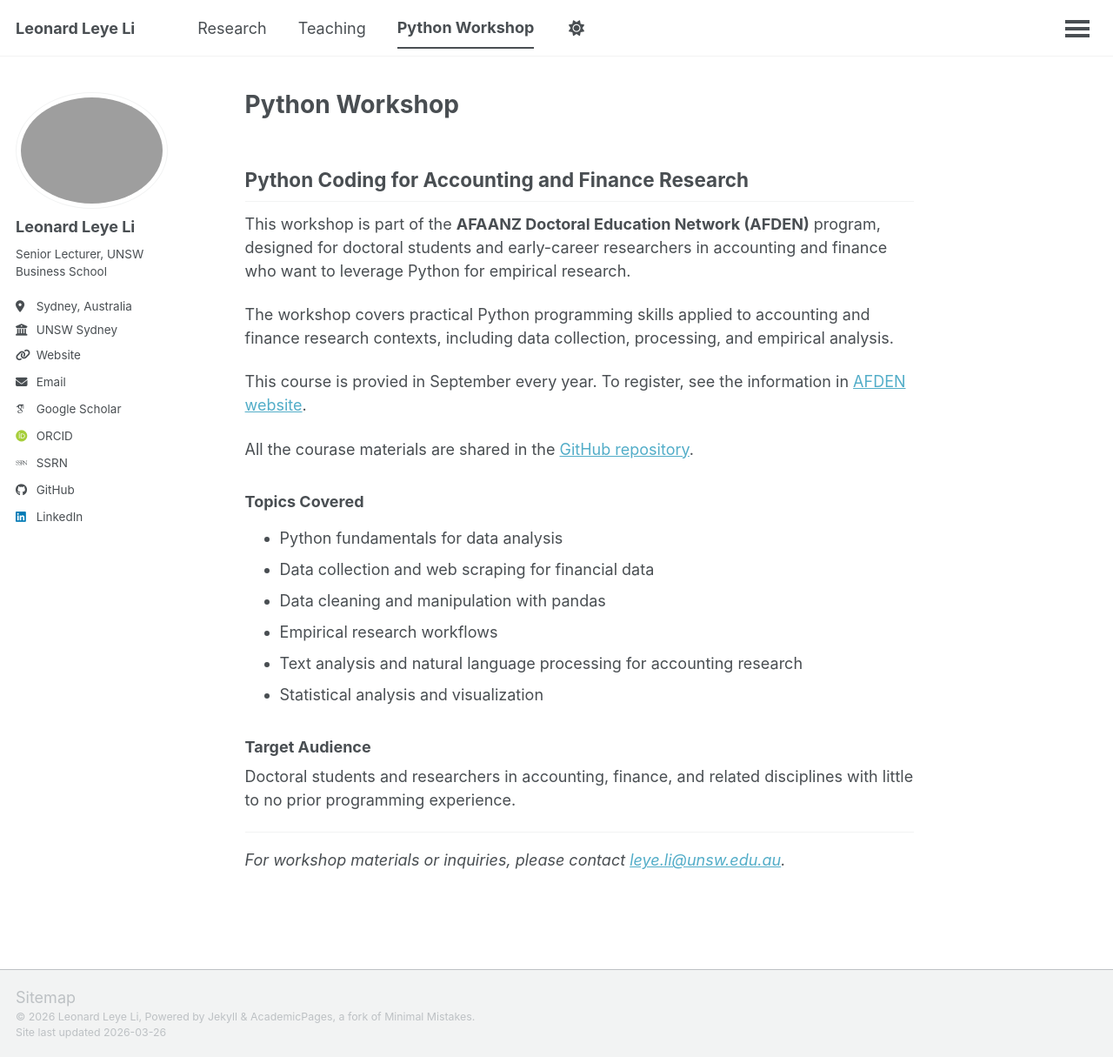
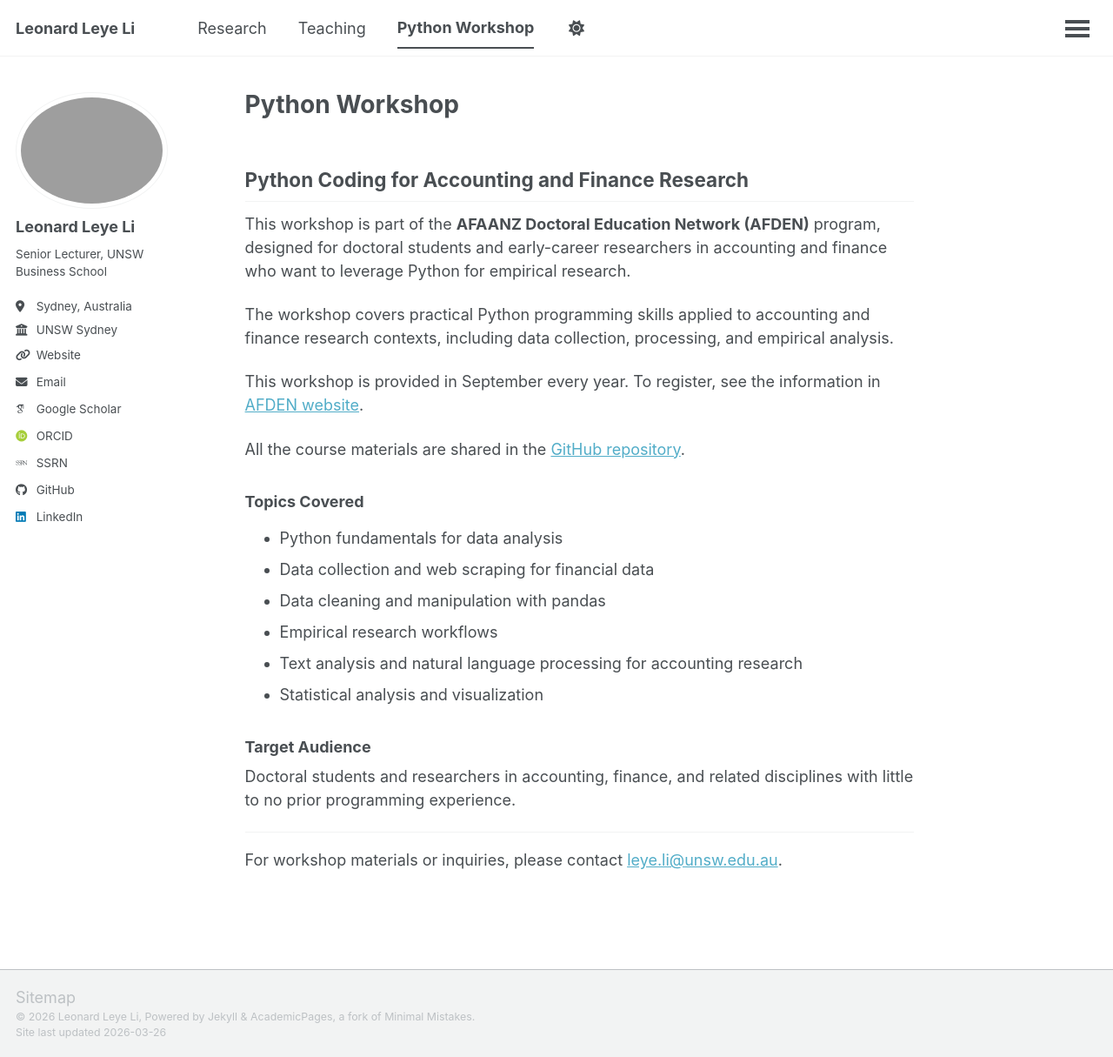
Before and after one commit to leonard67/leonard67.github.io, a Jekyll site: the page built from _pages/python-workshop.md, in a window 1280 px wide and 1215 px high. Shown: the whole window at 87% size. Built offline with Jekyll 4.4.1, drawn with Linux system fonts in a browser that asks for light colours; some web fonts are replaced; a script that is not in the unit is left out.

Commit message:
adjust bottom

```diff
--- a/_pages/python-workshop.md
+++ b/_pages/python-workshop.md
@@ -11,9 +11,9 @@ This workshop is part of the **AFAANZ Doctoral Education Network (AFDEN)** progr
 
 The workshop covers practical Python programming skills applied to accounting and finance research contexts, including data collection, processing, and empirical analysis.
 
-This course is provied in September every year. To register, see the information in [AFDEN website](https://www.afaanz.org/doctoral-education).
+This workshop is provided in September every year. To register, see the information in [AFDEN website](https://www.afaanz.org/doctoral-education).
 
-All the courase materials are shared in the [GitHub repository](https://github.com/leonard67/AFDEN-Python-Workshop).
+All the course materials are shared in the [GitHub repository](https://github.com/leonard67/AFDEN-Python-Workshop).
 
 ### Topics Covered
 
@@ -30,4 +30,4 @@ Doctoral students and researchers in accounting, finance, and related discipline
 
 ---
 
-*For workshop materials or inquiries, please contact [leye.li@unsw.edu.au](mailto:leye.li@unsw.edu.au).*
+For workshop materials or inquiries, please contact [leye.li@unsw.edu.au](mailto:leye.li@unsw.edu.au).
```
Also changed, not shown: _pages/teaching.md (+1 -1 lines), 1 other file.
